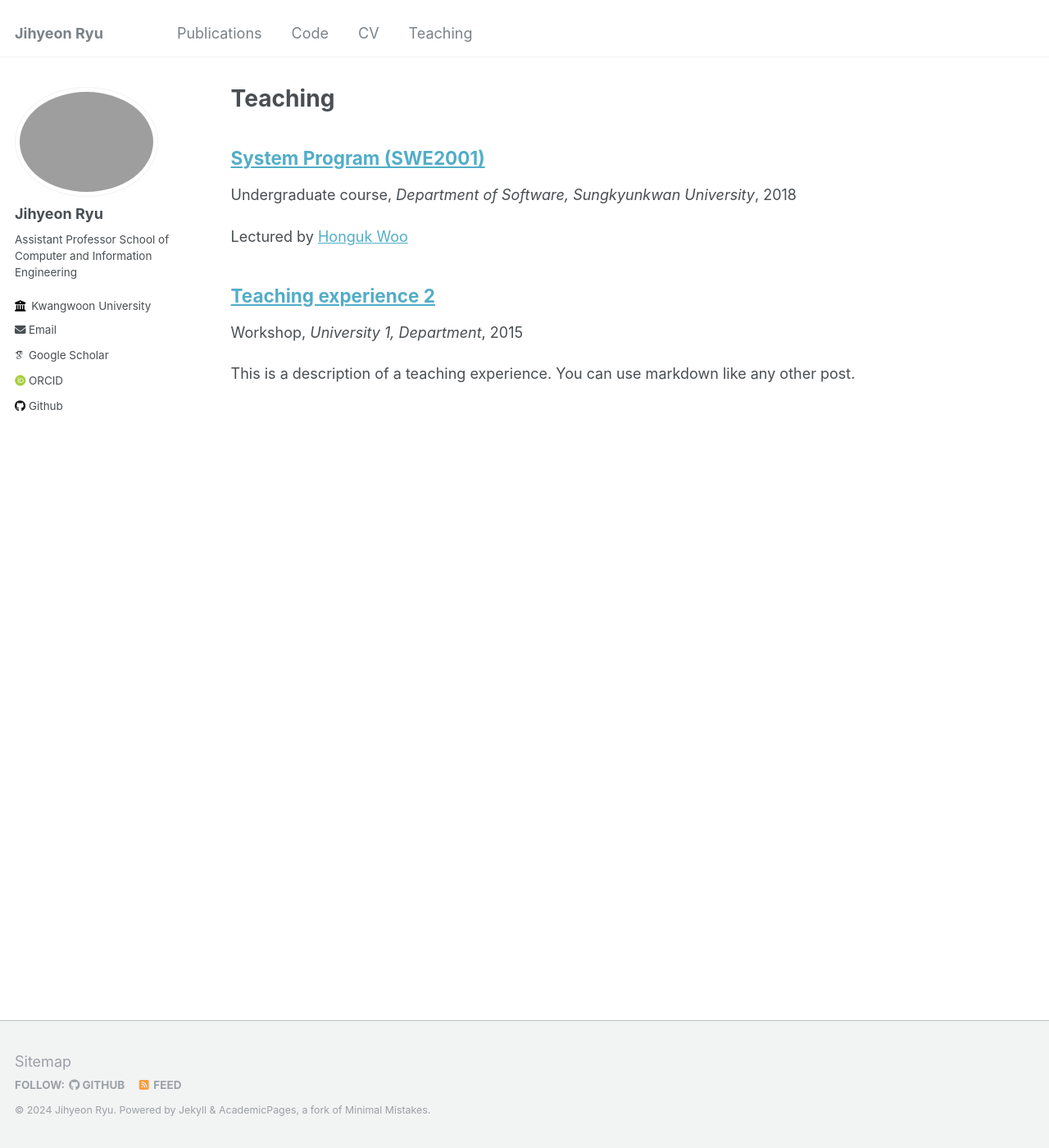
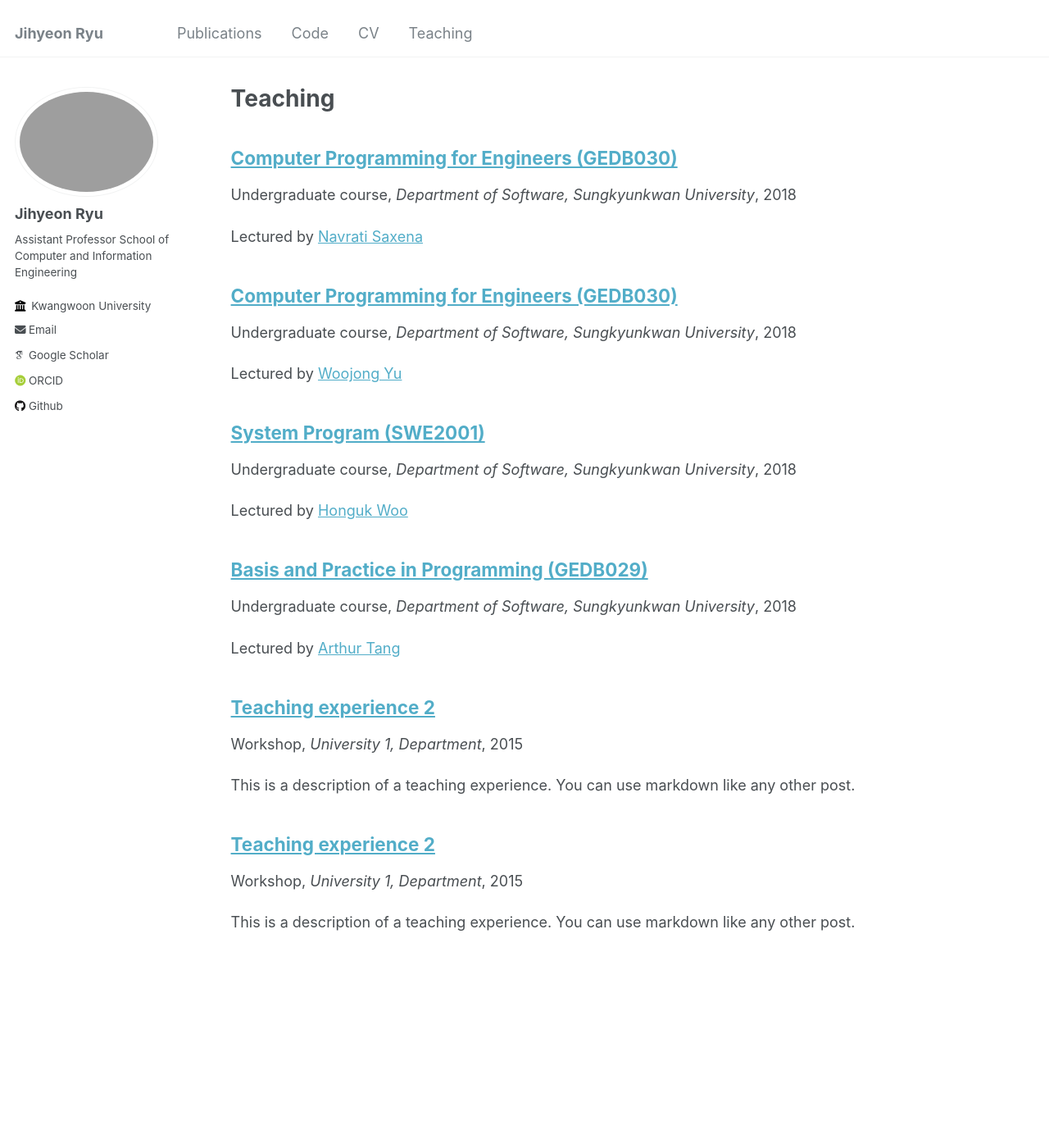
Before and after one commit to junsix/junsix.github.io, a Jekyll site: the page built from _pages/teaching.html, in a window 1280 px wide and 1400 px high. Shown: the whole window at 82% size. Built offline with Jekyll 4.4.1, drawn with Linux system fonts in a browser that asks for light colours; some web fonts are replaced.

Commit message:
Add files via upload

```diff
--- /dev/null
+++ b/_teaching/2018-fall-assistant-2.md
@@ -0,0 +1,11 @@
+---
+title: "Basis and Practice in Programming (GEDB029)"
+collection: teaching
+type: "Undergraduate course"
+permalink: /teaching/2018-fall-assistant-2
+venue: "Department of Software, Sungkyunkwan University"
+date: 2018-01-01
+location: "City, Country"
+---
+
+Lectured by [Arthur Tang](https://scholar.google.com/citations?user=TZ5MJtkAAAAJ&hl=en)
--- /dev/null
+++ b/_teaching/2018-spring-assistant-2.md
@@ -0,0 +1,11 @@
+---
+title: "Computer Programming for Engineers (GEDB030)"
+collection: teaching
+type: "Undergraduate course"
+permalink: /teaching/2018-spring-assistant-2
+venue: "Department of Software, Sungkyunkwan University"
+date: 2018-01-01
+location: "City, Country"
+---
+
+Lectured by [Woojong Yu](https://sites.google.com/site/wjyugroup/members)
--- /dev/null
+++ b/_teaching/2018-spring-assistant-3.md
@@ -0,0 +1,11 @@
+---
+title: "Computer Programming for Engineers (GEDB030)"
+collection: teaching
+type: "Undergraduate course"
+permalink: /teaching/2018-spring-assistant-3
+venue: "Department of Software, Sungkyunkwan University"
+date: 2018-01-01
+location: "City, Country"
+---
+
+Lectured by [Navrati Saxena](http://lab.icc.skku.ac.kr/~navrati/people.html)
--- /dev/null
+++ b/_teaching/2022-fall-lecturer-1.md
@@ -0,0 +1,20 @@
+---
+title: "Teaching experience 2"
+collection: teaching
+type: "Workshop"
+permalink: /teaching/2015-spring-teaching-1
+venue: "University 1, Department"
+date: 2015-01-01
+location: "City, Country"
+---
+
+This is a description of a teaching experience. You can use markdown like any other post.
+
+Heading 1
+======
+
+Heading 2
+======
+
+Heading 3
+======
```
Also changed, not shown: _teaching/2018-spring-assistant-1.md (renamed from _teaching/2018-fall-assistant-1.md, +2 -2 lines), _teaching/2019-fall-assistant-1.md (added), _teaching/2019-fall-assistant-2.md (added), _teaching/2019-spring-assistant-1.md (added), _teaching/2020-fall-assistant-1.md (added).
